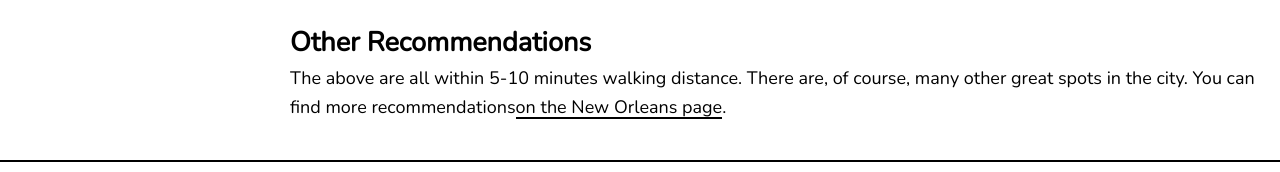
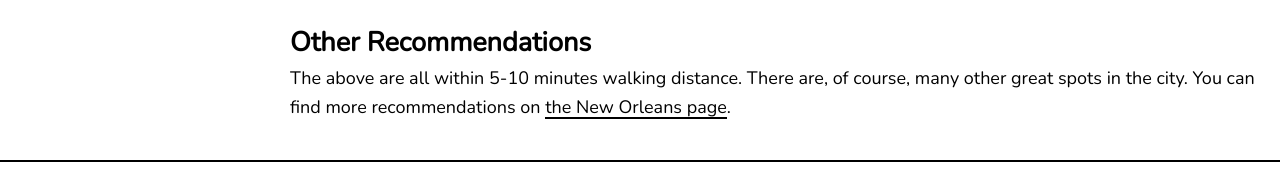
Before and after one commit to malrase/malrasedotcom, a Next.js app: page /blue-house in a window 1280 px wide. Shown: the part 1657-1829 px from the top of the page. Built offline with nearby package versions, Linux system fonts and the light colour scheme.

Commit message:
Fixing spacing before the link

```diff
--- a/pages/blue-house/index.js
+++ b/pages/blue-house/index.js
@@ -141,8 +141,7 @@ export default function BlueHouseIndex() {
       <h2>Other Recommendations</h2>
       <p>
         The above are all within 5-10 minutes walking distance. There are, of course,
-        many other great spots in the city. You can find more recommendations
-        <Link href="/city-guides/new-orleans">on the New Orleans page</Link>.
+        many other great spots in the city. You can find more recommendations on <Link href="/city-guides/new-orleans">the New Orleans page</Link>.
       </p>
       </div>
     </main>
```
